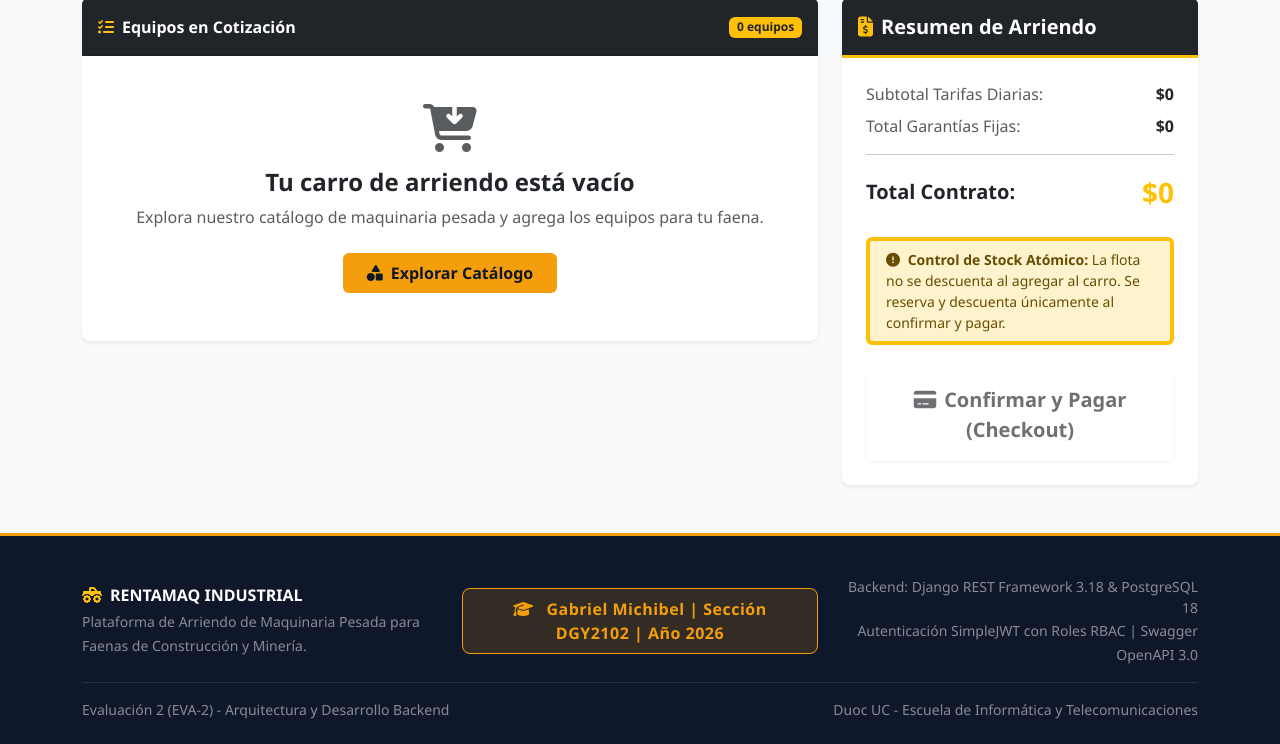
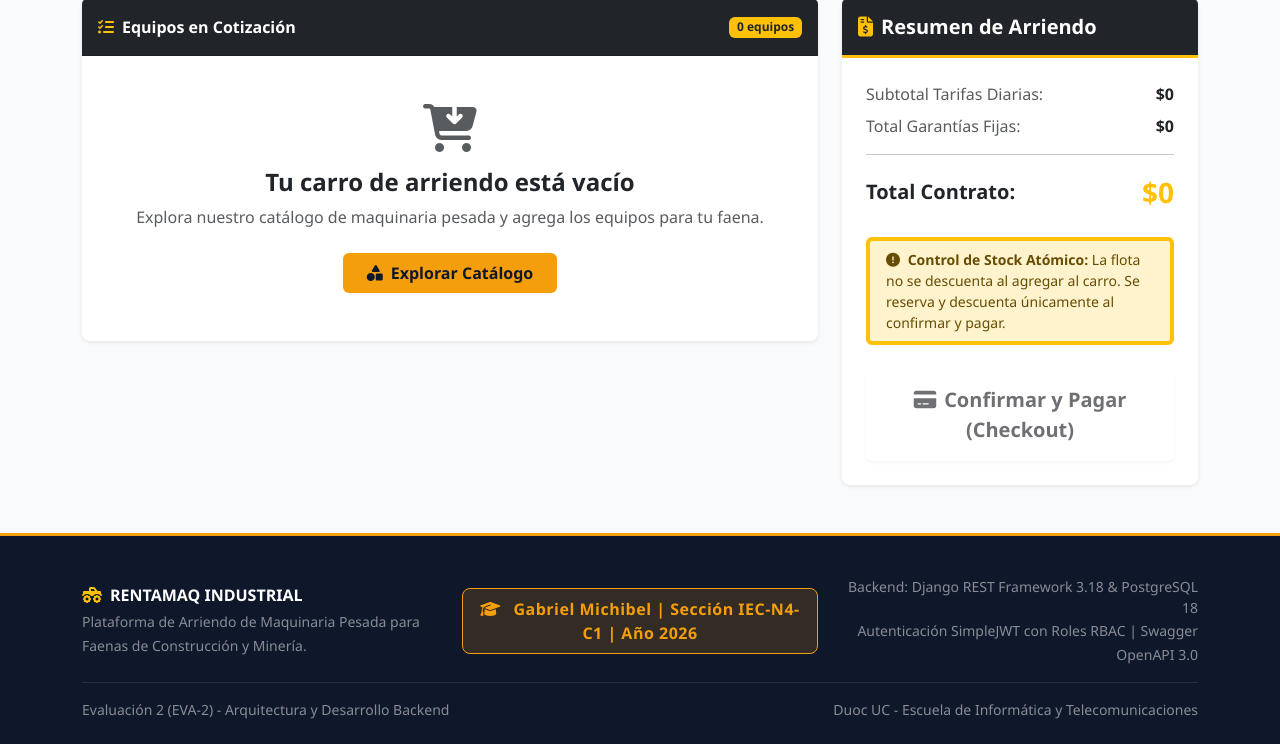
Before and after one commit to Michibel/arriendo_maquinaria_project, a Django app: page /carro/ in a window 1280 px wide. Shown: the part 346-1090 px from the top of the page. Run offline with Django 5.2, Linux system fonts and the light colour scheme; parts of the project's set-up code (start-up, migrations or seed data) failed here and were passed over.

Commit message:
fix: Corregir NoReverseMatch en /carro/ y actualizar seccion del estudiante a IEC-N4-C1

```diff
--- a/api/context_processors.py
+++ b/api/context_processors.py
@@ -13,8 +13,8 @@ def datos_alumno_footer(request):
     """
     return {
         'ALUMNO_NOMBRE': 'Gabriel Michibel',
-        'ALUMNO_SECCION': 'Sección DGY2102',
+        'ALUMNO_SECCION': 'Sección IEC-N4-C1',
         'ALUMNO_ANIO': 'Año 2026',
         'PROYECTO_NOMBRE': 'Proyecto 6: Arriendo de Maquinaria de Construcción',
-        'FOOTER_TEXTO': 'Gabriel Michibel | Sección DGY2102 | Año 2026',
+        'FOOTER_TEXTO': 'Gabriel Michibel | Sección IEC-N4-C1 | Año 2026',
     }
--- a/arriendo_maquinaria_project/settings.py
+++ b/arriendo_maquinaria_project/settings.py
@@ -2,7 +2,7 @@
 ================================================================================
 PROYECTO 6: ARRIENDO DE MAQUINARIA DE CONSTRUCCIÓN (RENTING / SERVICIOS)
 EVALUACIÓN 2 - DESARROLLO BACKEND & FRONTEND WEB
-Estudiante: Gabriel Michibel | Sección: DGY2102 | Año: 2026
+Estudiante: Gabriel Michibel | Sección: IEC-N4-C1 | Año: 2026
 Base de Datos: PostgreSQL Nativo (puerto 5432)
 ================================================================================
 """
--- a/arriendo_maquinaria_project/urls.py
+++ b/arriendo_maquinaria_project/urls.py
@@ -2,7 +2,7 @@
 ================================================================================
 PROYECTO 6: ARRIENDO DE MAQUINARIA DE CONSTRUCCIÓN
 MÓDULO: RUTAS PRINCIPALES DEL PROYECTO (urls.py)
-Autor: Gabriel Michibel | Sección: DGY2102 | Año: 2026
+Autor: Gabriel Michibel | Sección: IEC-N4-C1 | Año: 2026
 ================================================================================
 Define el enrutamiento general del sistema:
 - Panel Administrativo de Django (/admin/)
@@ -31,4 +31,5 @@ urlpatterns = [
     path('mis-contratos/', web_views.mis_contratos_view, name='mis_contratos_web'),
     path('panel/', web_views.panel_ejecutivo_view, name='panel_ejecutivo_web'),
     path('login/', web_views.login_view, name='login_web'),
+    path('auth/login/', web_views.login_view, name='login'),
 ]
--- a/static/css/styles.css
+++ b/static/css/styles.css
@@ -2,7 +2,7 @@
 ================================================================================
 PROYECTO 6: ARRIENDO DE MAQUINARIA DE CONSTRUCCIÓN (RENTING / SERVICIOS)
 HOJA DE ESTILOS PERSONALIZADA (styles.css)
-Autor: Gabriel Michibel | Sección: DGY2102 | Año: 2026
+Autor: Gabriel Michibel | Sección: IEC-N4-C1 | Año: 2026
 Paleta de colores: Amarillo Industrial (#f59e0b / #fbbf24), Pizarra Oscura (#0f172a / #1e293b)
 ================================================================================
 */
--- a/static/js/app.js
+++ b/static/js/app.js
@@ -2,7 +2,7 @@
  * ============================================================================
  * PROYECTO 6: ARRIENDO DE MAQUINARIA DE CONSTRUCCIÓN (RENTING / SERVICIOS)
  * MÓDULO FRONTEND: CLIENTE ES6 Y GESTIÓN DE ESTADO (app.js)
- * Autor: Gabriel Michibel | Sección: DGY2102 | Año: 2026
+ * Autor: Gabriel Michibel | Sección: IEC-N4-C1 | Año: 2026
  * ============================================================================
  * Este archivo implementa:
  * 1. Gestión transparente de tokens JWT (Storage, Inyección de Bearer Header)
--- a/templates/carro.html
+++ b/templates/carro.html
@@ -33,7 +33,7 @@
         <strong>Modo Invitado (Carro Temporal):</strong> Estás cotizando sin iniciar sesión. Tu carro se almacena de forma temporal en tu navegador y no requiere cuenta previa para completar el arriendo.
       </div>
       <div>
-        <a href="{% url 'login' %}" class="btn btn-sm btn-outline-primary">
+        <a href="{% url 'login_web' %}" class="btn btn-sm btn-outline-primary">
           <i class="fa-solid fa-arrow-right-to-bracket me-1"></i>Iniciar Sesión para Persistencia
         </a>
       </div>
```
Also changed, not shown: README.md.
